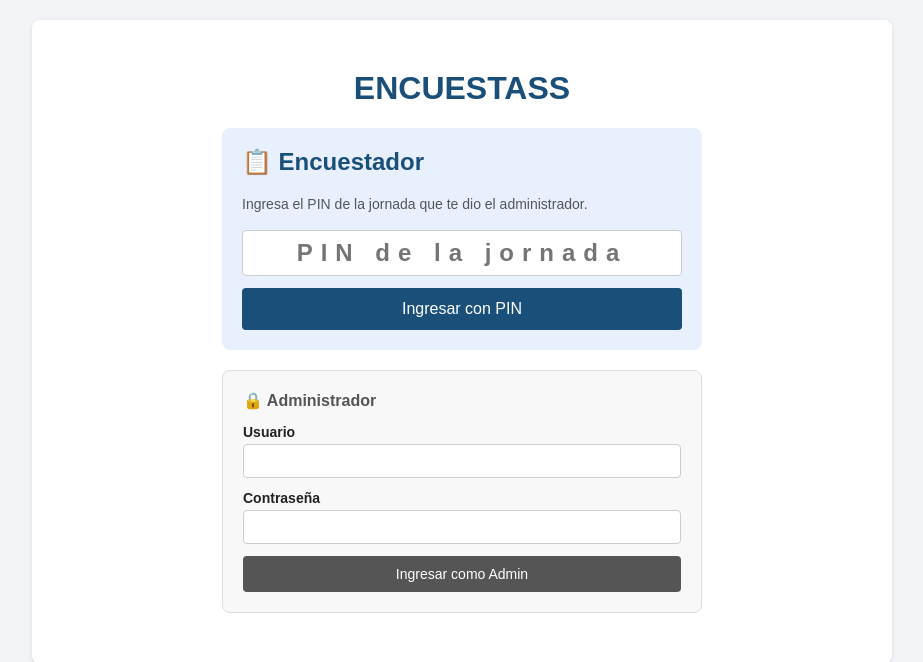
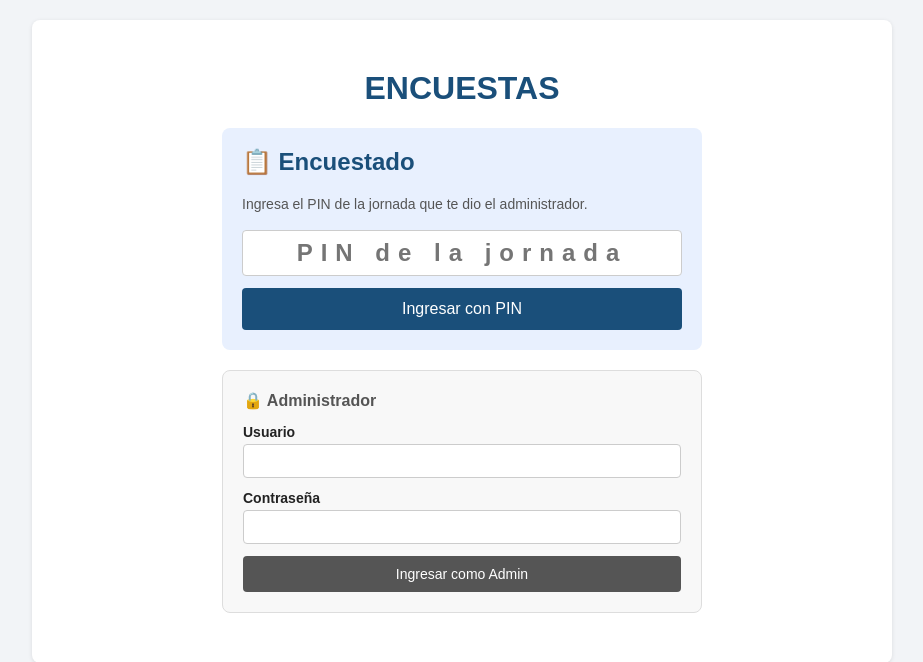
Before and after one commit to magaby-informatica/ENCUESTAS, a Flask app: page / in a window 1280 px wide. Shown: the part 24-686 px from the top of the page, without its empty margins (178-1101 px from the left). Run offline with Flask 3, Linux system fonts and the light colour scheme.

Commit message:
Update login.html

```diff
--- a/templates/login.html
+++ b/templates/login.html
@@ -2,11 +2,11 @@
 {% block title %}ENCUESTASS - Ingreso{% endblock %}
 {% block content %}
 <div style="max-width:480px; margin:30px auto;">
-    <h1 style="text-align:center;">ENCUESTASS</h1>
+    <h1 style="text-align:center;">ENCUESTAS</h1>
 
-    <!-- ====== ACCESO INVITADO / ENCUESTADOR (primero, más visible) ====== -->
+    <!-- ====== ACCESO INVITADO / ENCUESTADO (primero, más visible) ====== -->
     <div style="background:#e8f0fe; border-radius:8px; padding:20px; margin-bottom:20px;">
-        <h2 style="color:#1a4f7a; margin-top:0;">📋 Encuestador</h2>
+        <h2 style="color:#1a4f7a; margin-top:0;">📋 Encuestado</h2>
         <p style="color:#555; font-size:14px;">Ingresa el PIN de la jornada que te dio el administrador.</p>
         <form method="post">
             <input type="hidden" name="tipo" value="pin">
```
